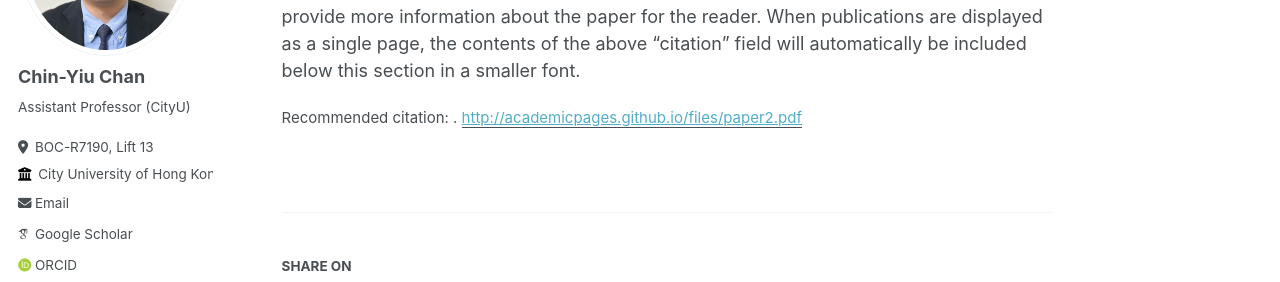
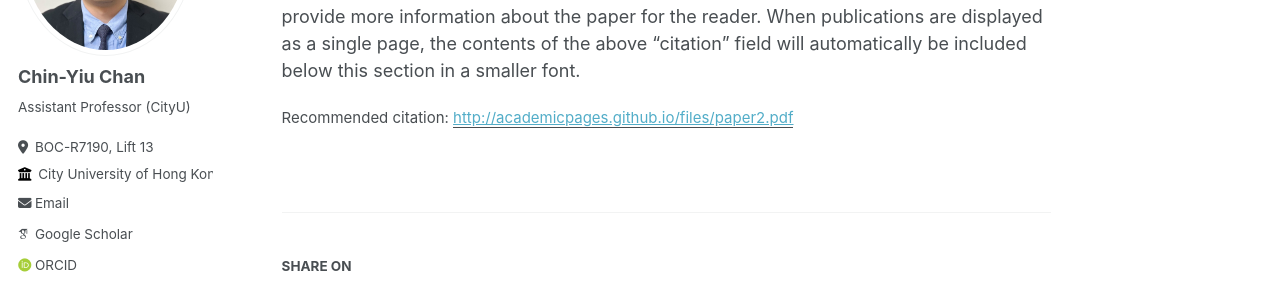
Before and after one commit to cychan-chem/chinychan.github.io, a Jekyll site: the page built from _publications/2010-10-01-paper-title-number-2.md, in a window 1280 px wide and 1065 px high. Shown: the part 234-516 px from the top of the window. Built offline with Jekyll 4.4.1, drawn with Linux system fonts in a browser that asks for light colours; some web fonts are replaced.

```diff
--- a/_publications/2010-10-01-paper-title-number-2.md
+++ b/_publications/2010-10-01-paper-title-number-2.md
@@ -5,7 +5,7 @@ permalink: /publication/2010-10-01-paper-title-number-2
 excerpt: 'This paper is about the number 2. The number 3 is left for future work.'
 venue: ''
 paperurl: 'http://academicpages.github.io/files/paper2.pdf'
-citation: '.'
+citation: ''
 ---
 
 The contents above will be part of a list of publications, if the user clicks the link for the publication than the contents of section will be rendered as a full page, allowing you to provide more information about the paper for the reader. When publications are displayed as a single page, the contents of the above "citation" field will automatically be included below this section in a smaller font.
```
